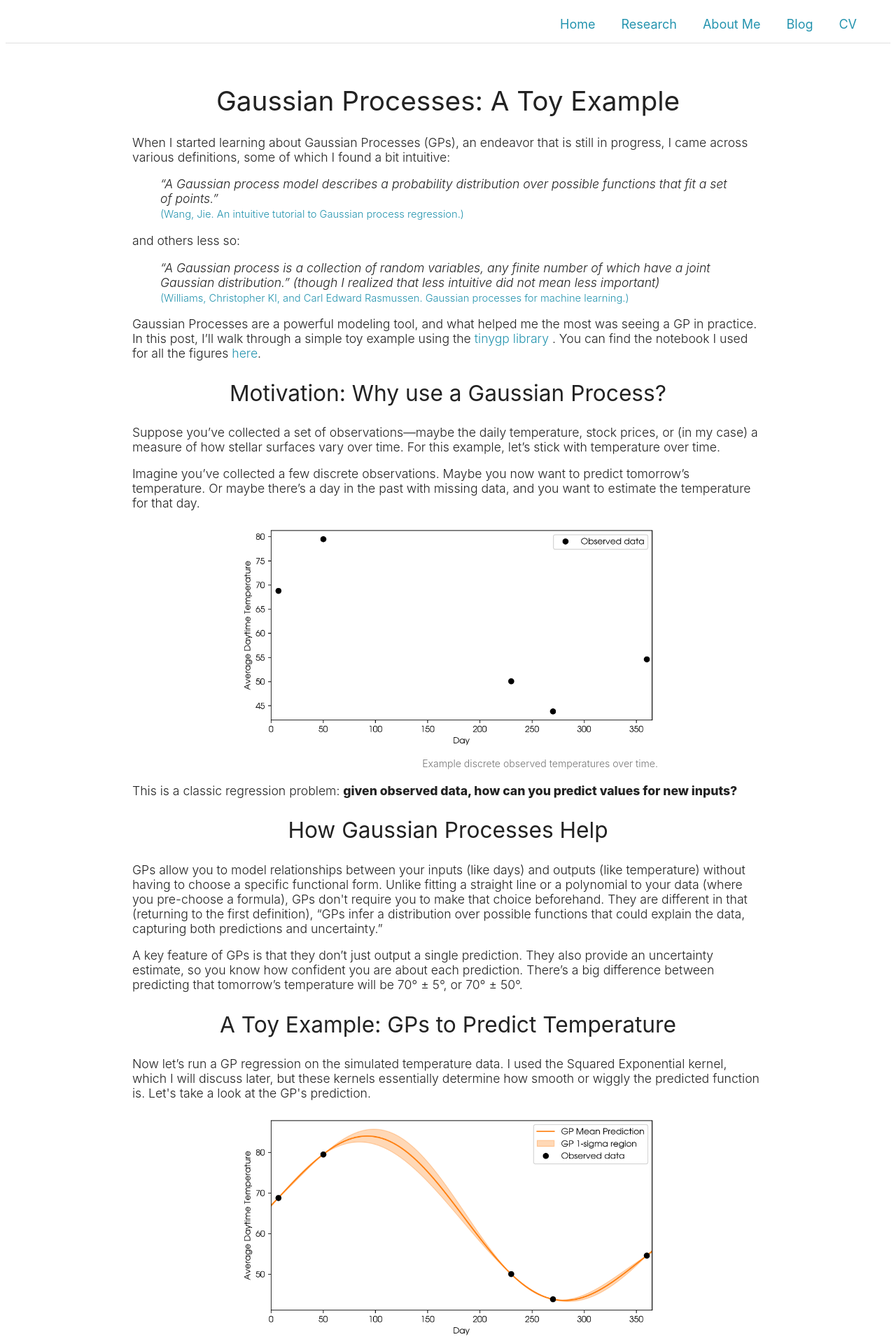
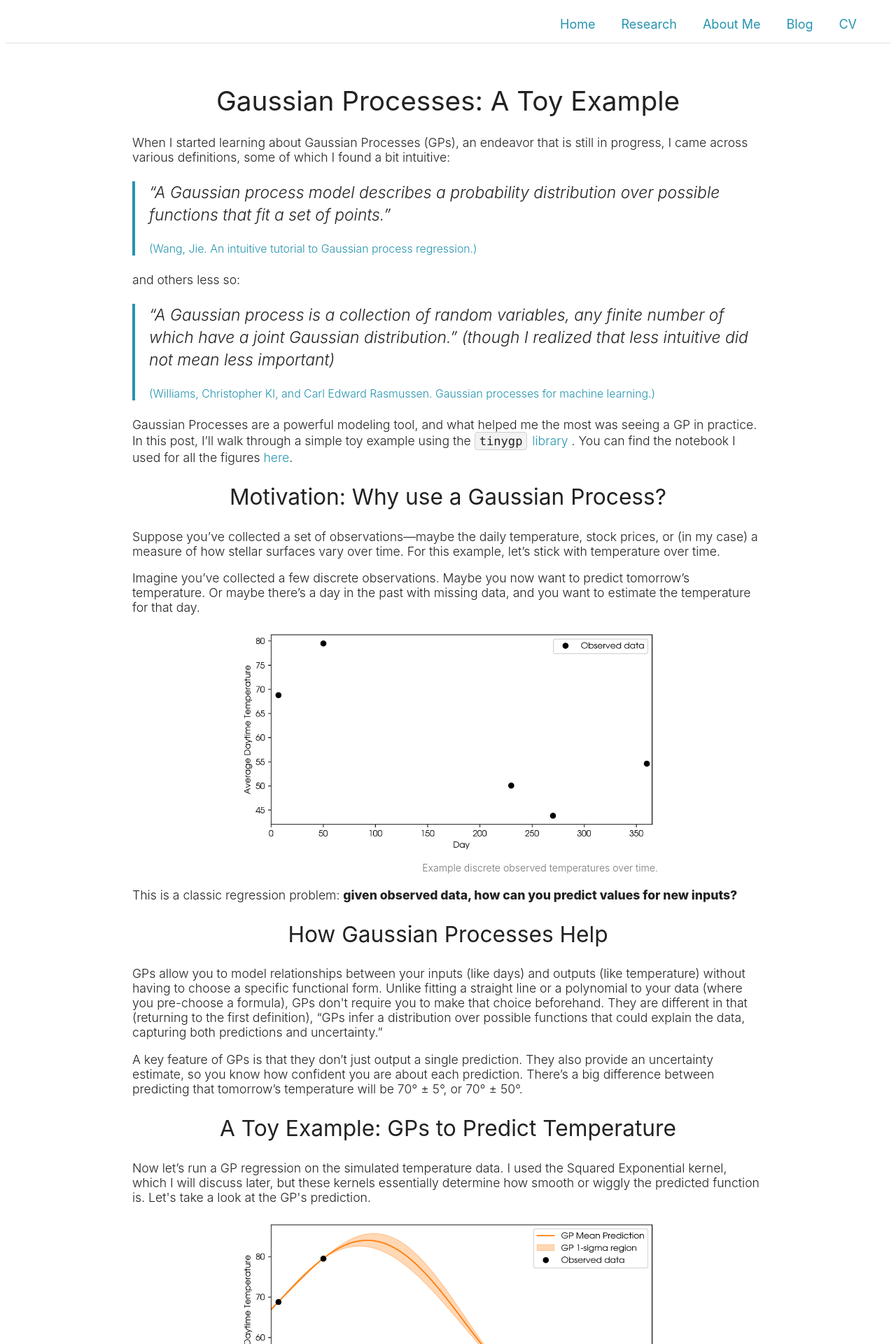
Before and after one commit to zoekko/zoekko.github.io, a Jekyll site: the page blog/gps/gp-toy-example.html, which Jekyll copies as it is, in a window 1280 px wide. Shown: the top 1920 px of the page at 70% size. Built offline with Jekyll 4.4.1, drawn with Linux system fonts in a browser that asks for light colours.

Commit message:
Update style.css

```diff
--- a/assets/style.css
+++ b/assets/style.css
@@ -101,3 +101,33 @@ b {
   /* You can also add color or other properties: */
   /* color: #222; */
 }
+
+.fancyquote {
+  border-left: 4px solid #2594af;   /* vertical colored line */
+  padding-left: 20px;               /* space between line and text */
+  margin: 24px 0;
+}
+
+.fancyquote em {
+  font-style: italic;
+  font-size: 1.3em;                 /* bigger quote text */
+  display: block;
+  line-height: 1.4;
+}
+
+.fancyquote small {
+  font-size: 0.9em;                 /* keep source small */
+  color: #555;
+}
+
+.pkgname {
+  display: inline-block;
+  font-family: 'SFMono-Regular', 'Menlo', 'Monaco', 'Consolas', 'Liberation Mono', 'Courier New', monospace;
+  background: #f3f3f3;
+  border: 1px solid #d0d0d0;
+  border-radius: 4px;
+  padding: 2px 6px;
+  font-size: 0.97em;
+  color: #222;
+  margin-right: 2px;
+}
```
